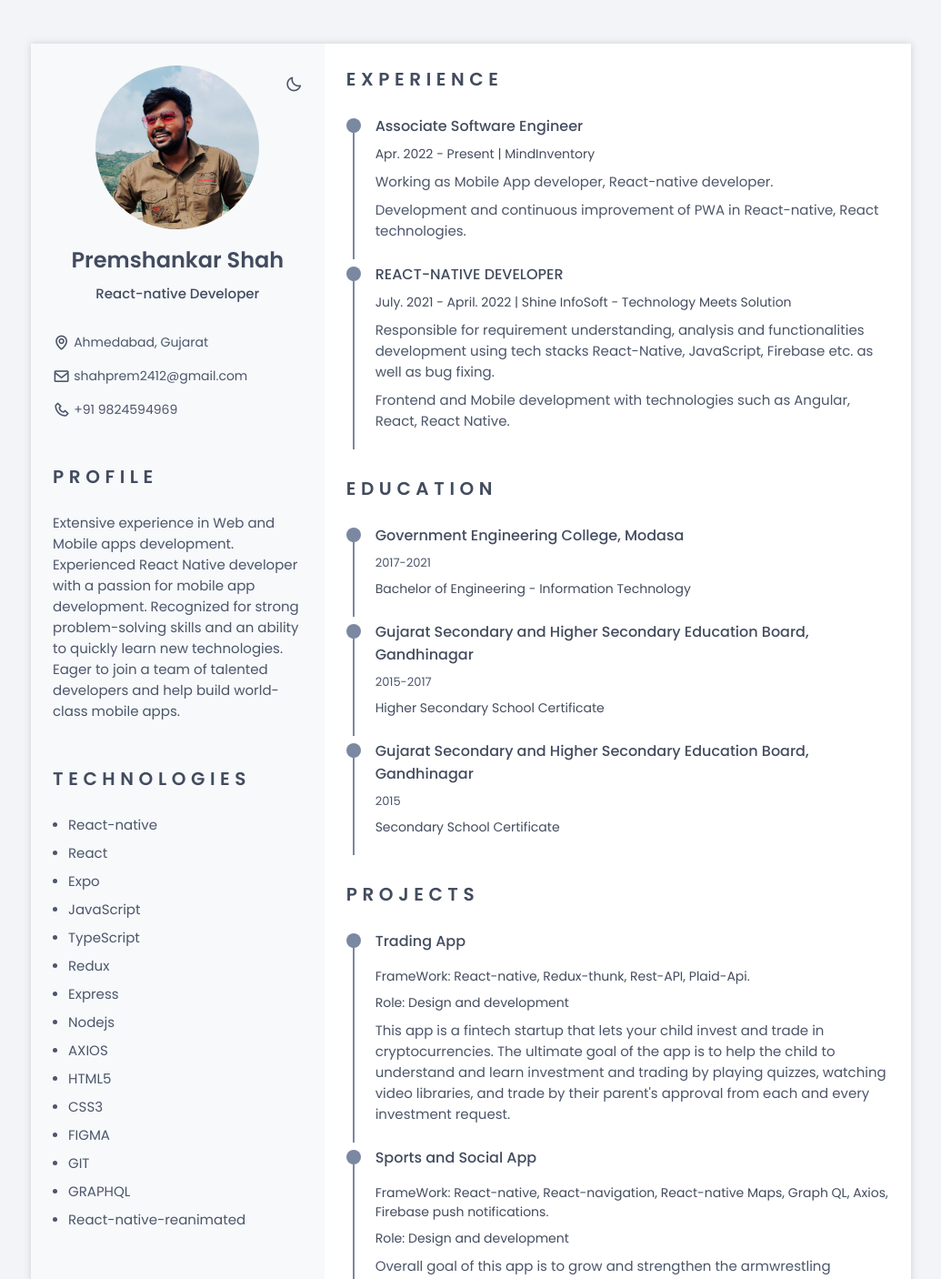
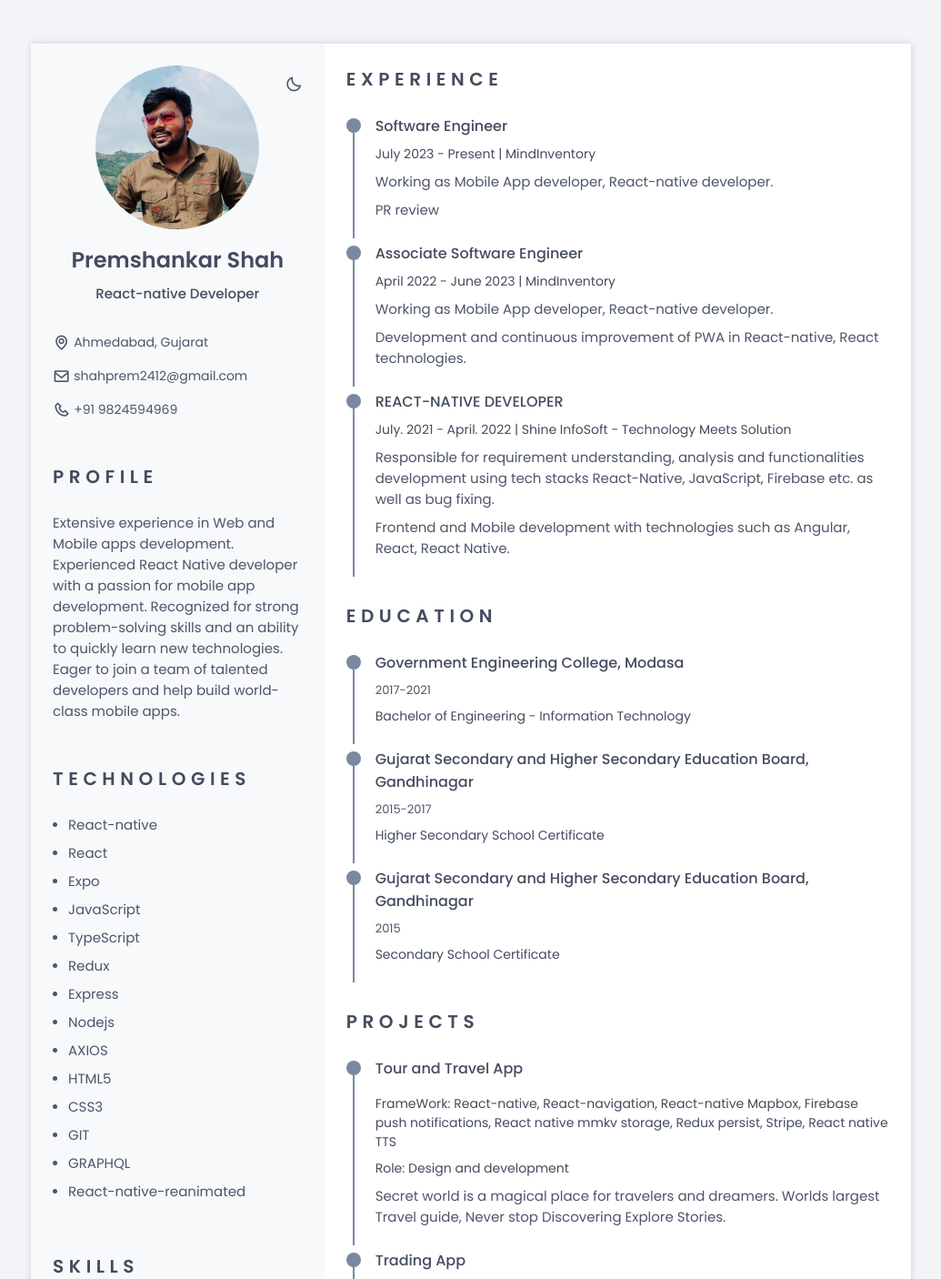
Before and after one commit to Prem2412/resume, a React (Create React App) app: page / in a window 1280 px wide. Shown: the top 1406 px of the page at 91% size, without its empty margins (122-1157 px from the left). Built offline with nearby package versions, Linux system fonts and the light colour scheme.

Commit message:
feat(update): :zap:  new changes updated

```diff
--- a/src/schemas/data.js
+++ b/src/schemas/data.js
@@ -27,7 +27,6 @@ export const Data = {
       "AXIOS",
       "HTML5",
       "CSS3",
-      "FIGMA",
       "GIT",
       "GRAPHQL",
       "React-native-reanimated",
@@ -69,8 +68,17 @@ export const Data = {
   experience: {
     works: [
       {
+        title: "Software Engineer",
+        period: "July 2023 - Present",
+        company: "MindInventory",
+        description: [
+          "Working as Mobile App developer, React-native developer.",
+          "PR review",
+        ],
+      },
+      {
         title: "Associate Software Engineer",
-        period: "Apr. 2022 - Present",
+        period: "April 2022 - June 2023",
         company: "MindInventory",
         description: [
           "Working as Mobile App developer, React-native developer.",
@@ -110,6 +118,22 @@ export const Data = {
       },
     ],
     projects: [
+      {
+        name: "Tour and Travel App",
+        company: "Mindinventory",
+        role: "Design and development",
+        framework: "React-native, React-navigation, React-native Mapbox, Firebase push notifications, React native mmkv storage, Redux persist, Stripe, React native TTS",
+        description: [
+          "Secret world is a magical place for travelers and dreamers. Worlds largest Travel guide, Never stop Discovering Explore Stories.",
+        ],
+        link: [
+          {
+            android:
+              "https://play.google.com/store/apps/details?id=com.app.secretworld",
+          },
+          { iOS: "https://apps.apple.com/us/app/secret-world/id6447253280" },
+        ],
+      },
       {
         name: "Trading App",
         company: "Mindinventory",
```
